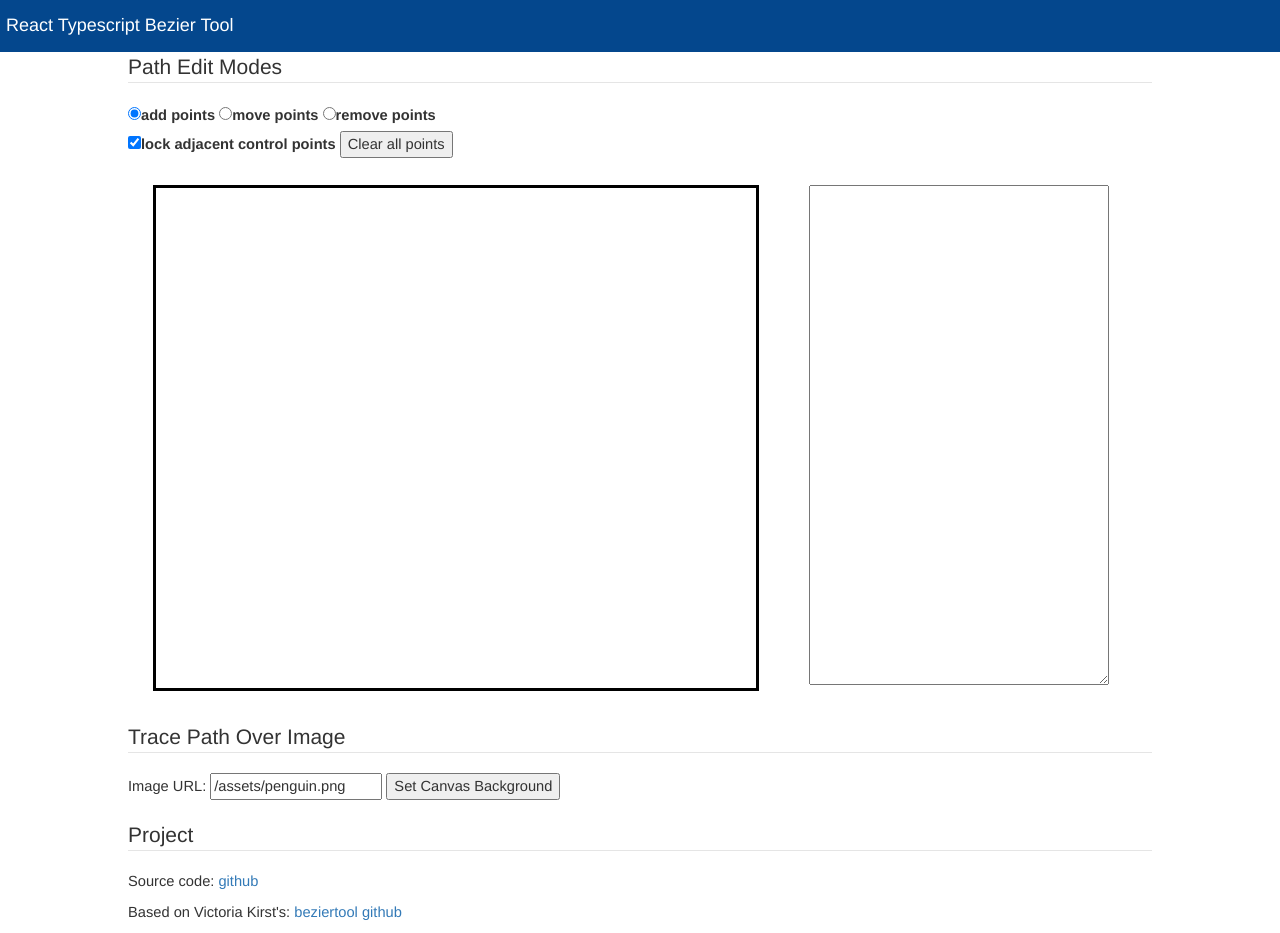
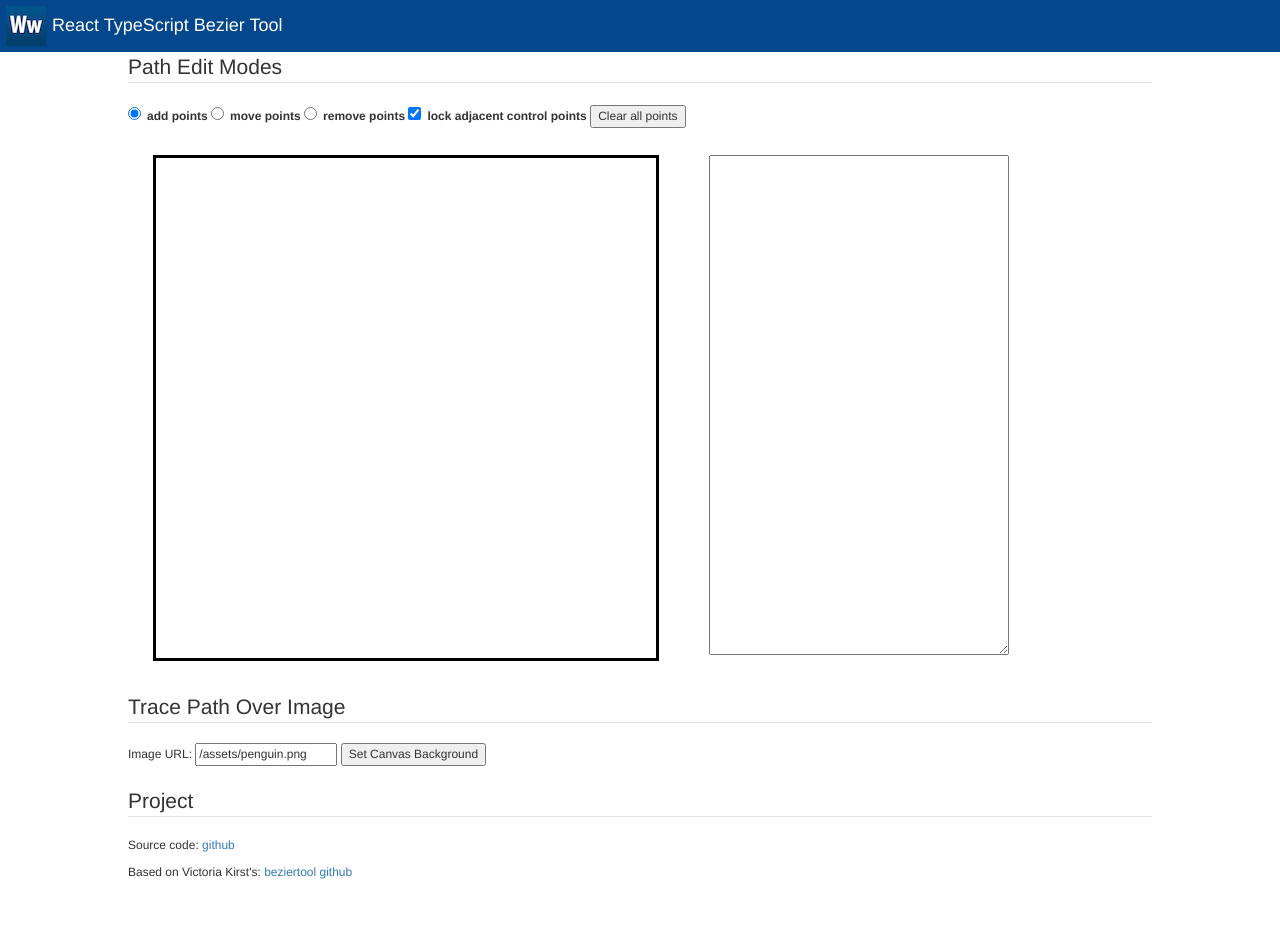
Before and after one commit to wwlib/bezier-tool, a React app: page / in a window 1280 px wide. After the commit the page ends 892 px from the top, so only its background shows below. Built offline with nearby package versions, Linux system fonts and the light colour scheme.

Commit message:
updated docs.

```diff
--- a/src/app/components/TopNav.tsx
+++ b/src/app/components/TopNav.tsx
@@ -1,5 +1,6 @@
 import * as React from "react";
 import * as ReactBootstrap from "react-bootstrap";
+
 
 export interface TopNavProps { clickHandler: any }
 export interface TopNavState { }
@@ -17,11 +18,17 @@ export default class TopNav extends React.Component<TopNavProps, TopNavState> {
         this.props.clickHandler(event);
     }
 
+    onLogoClicked(): void {
+        var win = window.open('http://wwlib.github.io', '_blank');
+        win.focus();
+    }
+
     render() {
         return (
             <div className="topNav" onClick={this.onButtonClicked.bind(this)} >
                 <div className="topTitle">
-                    <h4>React Typescript Bezier Tool</h4>
+                    <img className="topLogo" src={'/assets/ww-logo-40.png'} style={{width: 40}} onClick={this.onLogoClicked.bind(this)}/>
+                    <h4>React TypeScript Bezier Tool</h4>
                 </div>
             </div>
         );
--- a/src/app/css/app.css
+++ b/src/app/css/app.css
@@ -28,6 +28,7 @@ div.col {
 
 fieldset {
   clear: both;
+  font-size: 12px;
 }
 
 textarea {
@@ -55,8 +56,12 @@ Top Navigation Bar
     background-color: #04478d;
     color: white;
     display: flex;
-    justify-content: space-between;
+    /*justify-content: space-between;*/
     padding: 6px;
+}
+
+.topLogo {
+    margin-right: 6px;
 }
 
 .topButtons {
--- a/src/app/index.html
+++ b/src/app/index.html
@@ -20,14 +20,14 @@
     <div id="container">
         <fieldset>
             <legend>Path Edit Modes</legend>
-            <label><input type="radio" name="mode" id="addMode" checked/>add points</label>
-            <label><input type="radio" name="mode" id="selectMode" />move points</label>
-            <label><input type="radio" name="mode" id="removeMode" />remove points</label><br />
-            <label><input type="checkbox" name="lockControl" id="lockControl" checked/>lock adjacent control points</label>
+            <label><input style="margin-right: 6px;" type="radio" name="mode" id="addMode" checked/>add points</label>
+            <label><input style="margin-right: 6px;" type="radio" name="mode" id="selectMode" />move points</label>
+            <label><input style="margin-right: 6px;" type="radio" name="mode" id="removeMode" />remove points</label>
+            <label><input style="margin-right: 6px;" type="checkbox" name="lockControl" id="lockControl" checked/>lock adjacent control points</label>
             <button id="clear" type="button">Clear all points</button><br/>
       </fieldset>
             <div class="col">
-                <canvas id="paintme" width="600" height="500"></canvas>
+                <canvas id="paintme" width="500" height="500"></canvas>
             </div>
             <div class="col">
                 <textarea id="putJS"></textarea>
--- a/src/app/model/BezierTool.ts
+++ b/src/app/model/BezierTool.ts
@@ -79,16 +79,15 @@ export default class BezierTool {
             console.log(`loading image: ${input.value}`);
             this.gBackgroundImg = document.createElement('img');
             this.gBackgroundImg.width = this.WIDTH;
-
             // No image if invalid path
             this.gBackgroundImg.onerror = () => {
                 this.gBackgroundImg = null;
             };
+            this.gBackgroundImg.onload = () => {
+                this.render();
+            };
             this.gBackgroundImg.src = input.value;
-            this.render();
-
-            input.value = '';
-
+            // input.value = '';
         }, false);
 
     }
```
Also changed, not shown: static/assets/ww-logo-40.png (added), static/assets/ww-logo-512.png (added), 7 other files (tests, documents, lock files or other folders).
